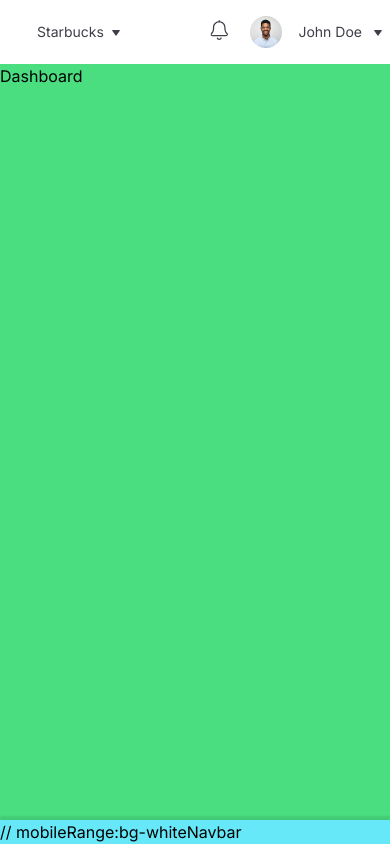
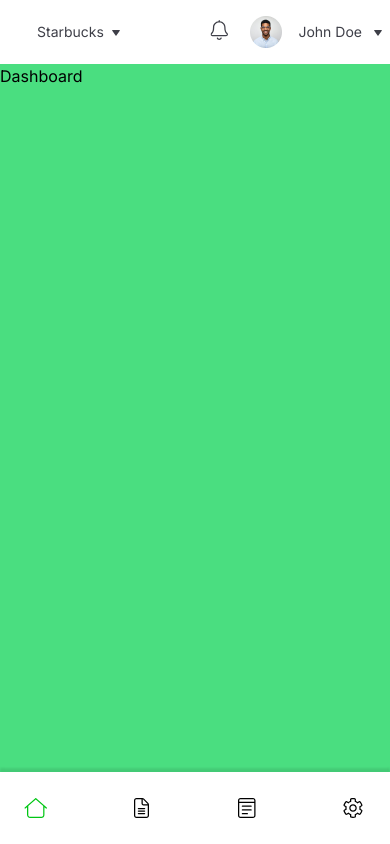
Before and after one commit to Tohid001/algorizin-tailwind_react-test, a React (Create React App) app: page / in a window 390 px wide. Built offline with nearby package versions, Linux system fonts and the light colour scheme.

Commit message:
header and navbar styling completed maintaining responsiveness

```diff
--- a/src/components/Navbar/Navbar.jsx
+++ b/src/components/Navbar/Navbar.jsx
@@ -1,35 +1,73 @@
-import React from "react";
+import React, { useState } from "react";
 import { NavLink } from "react-router-dom";
 import { data } from "../../constants";
 
 const { navItems } = data;
 
 function Navbar() {
+  const [active, setActive] = useState(false);
   return (
-    <nav className="flex  mobileRange:shadow-navContainer">
-      // mobileRange:bg-white
-      <ul>
-        {/* {navItems.map(({ title, route, icon }, index) => {
+    <nav className="p-4 fromTab:p-6 mobileRange:bg-white  mobileRange:shadow-navContainer">
+      <ul className="flex fromTab:flex-col mobileRange:justify-between fromTab:gap-2 fromLarge:w-[188px]">
+        {navItems.map(({ title, route, icon }, index) => {
           return (
-            <li key={index}>
             <NavLink
+              key={index}
               to={route}
               className={(navInfo) => {
+                const common = "cursor-pointer p-2 pr-[9px] ";
                 return navInfo.isActive
-                    ? `text-primary fromTab:bg-white fromTab:rounded fromTab:shadow-menuActive p-2`
-                    : ``;
+                  ? `text-primary fromTab:bg-white fromTab:rounded fromTab:shadow-menuActive ${common}`
+                  : `${common}`;
               }}
             >
+              <div className="flex items-center gap-2">
                 <span className="text-2xl">{icon}</span>
-                <p className="hidden fromLarge:block">{title}</p>
+                <p className="hidden fromLarge:block text-sm leading-[17px]">
+                  {title}
+                </p>
+              </div>
             </NavLink>
-            </li>
           );
-        })} */}
-        Navbar
+        })}
+        {/* Navbar */}
       </ul>
     </nav>
   );
 }
 
 export default Navbar;
+
+{
+  /* <nav className="">
+  <ul className="">
+    <li className="">
+      <NavLink>
+        <i></i>
+        <p></p>
+      </NavLink>
+    </li>
+  </ul>
+</nav>; */
+}
+
+{
+  /* <li
+  className={`${"text-primary fromTab:bg-white fromTab:rounded fromTab:shadow-menuActive"} cursor-pointer`}
+  key={index}
+>
+  <NavLink
+    to={route}
+    className={(navInfo) => {
+      return navInfo.isActive
+        ? `text-primary fromTab:bg-white fromTab:rounded fromTab:shadow-menuActive`
+        : ``;
+    }}
+  >
+    <div>
+      <span className="text-2xl">{icon}</span>
+      <p className="hidden fromLarge:block">{title}</p>
+    </div>
+  </NavLink>
+</li>; */
+}
--- a/src/containers/Layout/Layout.jsx
+++ b/src/containers/Layout/Layout.jsx
@@ -7,7 +7,7 @@ function Layout() {
     <div id="container" className="flex flex-col">
       <Header />
       <div className="flex flex-1 mobileRange:flex-col overflow-hidden">
-        <div className="mobileRange:order-2 bg-cyan-300 ">
+        <div className="mobileRange:order-2">
           <Navbar />
         </div>
         <div className="flex-1 bg-green-400 overflow-auto ">
```
Lines whose indentation alone changed are shown as unchanged.
